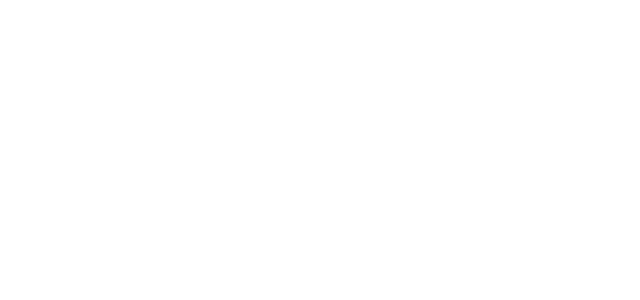
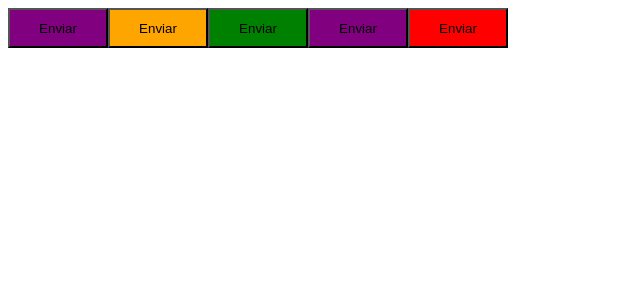
Before and after one commit to glauberbandeira/pomodoro-ignite, a React (Vite) app: page / in a window 1280 px wide. Shown: the top 300 px of the page, without its empty margins (0-640 px from the left). Built offline with nearby package versions, Linux system fonts and the light colour scheme.

Commit message:
Styled Components

```diff
--- a/package.json
+++ b/package.json
@@ -10,11 +10,13 @@
   },
   "dependencies": {
     "react": "^18.2.0",
-    "react-dom": "^18.2.0"
+    "react-dom": "^18.2.0",
+    "styled-components": "^5.3.9"
   },
   "devDependencies": {
     "@types/react": "^18.0.28",
     "@types/react-dom": "^18.0.11",
+    "@types/styled-components": "^5.1.26",
     "@vitejs/plugin-react": "^3.1.0",
     "typescript": "^4.9.3",
     "vite": "^4.2.0"
--- a/src/App.tsx
+++ b/src/App.tsx
@@ -1,13 +1,14 @@
-import { useState } from 'react'
-
+import { Button } from "./components/Button";
 
 export function App() {
-  const [count, setCount] = useState(0)
 
   return (
-    <div className="App">
-
-
-    </div>
+    <>
+      <Button variant="primary" />
+      <Button variant="secondary" />
+      <Button variant="success" />
+      <Button variant="primary" />
+      <Button variant="danger" />
+    </>
   )
 }
--- /dev/null
+++ b/src/components/Button.styles.ts
@@ -0,0 +1,25 @@
+import styled, { css } from 'styled-components';
+
+export type ButtonVariant = 'primary' | 'secondary' | 'danger' | 'success';
+
+interface ButtonContainerProps {
+    variant: ButtonVariant;
+}
+
+const buttonVariants = {
+    primary: 'purple',
+    secondary: 'orange',
+    danger: 'red',
+    success: 'green'
+}
+
+export const ButtonContainer = styled.button<ButtonContainerProps>`
+    width: 100px;
+    height: 40px;
+
+    ${props => {
+        return css`
+            background-color: ${buttonVariants[props.variant]};
+        `
+    }}
+`;
--- /dev/null
+++ b/src/components/Button.tsx
@@ -0,0 +1,10 @@
+import { ButtonContainer, ButtonVariant } from "./Button.styles"
+
+
+interface ButtonProps {
+    variant?: ButtonVariant
+}
+
+export function Button({ variant = 'primary'}: ButtonProps) {
+    return <ButtonContainer variant={variant}>Enviar</ButtonContainer>
+}
```
Also changed, not shown: 1 other file (tests, documents, lock files or other folders).
